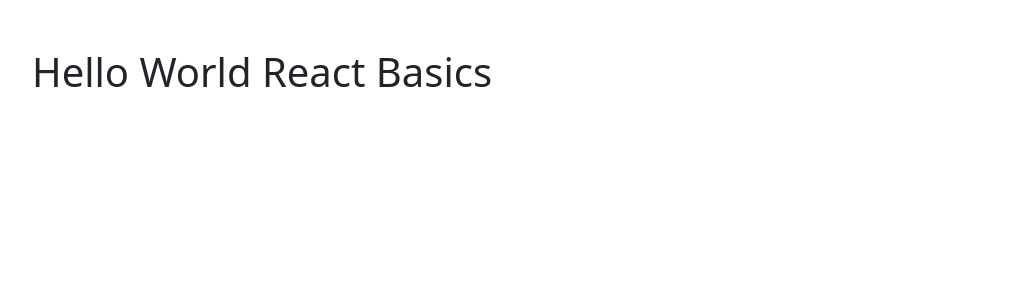
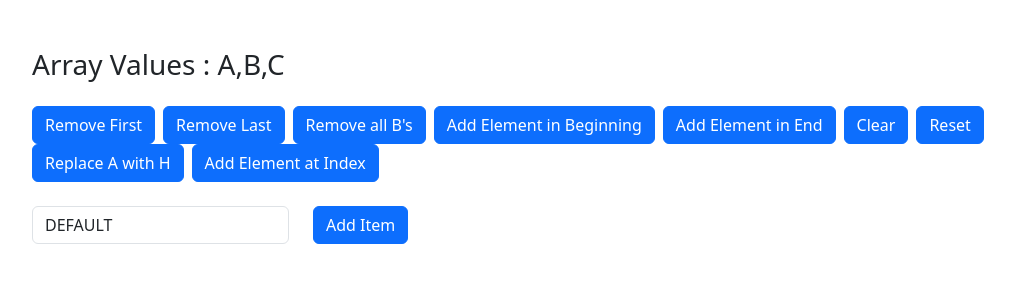
Before and after one commit to gskharmujai/react-basic-intermediate, a React (Vite) app: page / in a window 1280 px wide. Shown: the top 300 px of the page, without its empty margins (50-1065 px from the left). Built offline with nearby package versions, Linux system fonts and the light colour scheme.

Commit message:
state implementation for an array

```diff
--- a/src/App.jsx
+++ b/src/App.jsx
@@ -1,9 +1,91 @@
 import "bootstrap/dist/css/bootstrap.min.css";
+import { useState } from "react";
+
+const DEFAULT_VALUE = ["A", "B", "C"];
 
 function App() {
+  const [array, setArray] = useState(DEFAULT_VALUE);
+  const [value, setValue] = useState("DEFAULT");
+
+  function removeFirst() {
+    setArray(currentArray => {
+      return currentArray.slice(1);
+    });
+  }
+
+  function removeElement(element) {
+    setArray(currentArray => {
+      return currentArray.filter(item => item !== element);
+    });
+  }
+
+  function removeLast() {
+    setArray(currentArray => {
+      return currentArray.slice(0, -1);
+    });
+  }
+
+  function addStart(element) {
+    setArray(currentArray => {
+      return [element, ...currentArray];
+    });
+  }
+
+  function addEnd(element) {
+    setArray(currentArray => {
+      return [...currentArray, element];
+    });
+  }
+
+  function clearArray() {
+    setArray([]);
+  }
+
+  function resetArray() {
+    setArray(DEFAULT_VALUE);
+  }
+
+  function replaceAToH() {
+    setArray(currentArray => {
+      return currentArray.map(item => {
+        if(item === 'A') {
+          return 'H';
+        }
+        return item;
+      })
+    });
+  }
+
+  function addIndex(item, index) {
+    setArray(currentArray => {
+      return [...currentArray.slice(0, index), item, ...currentArray.slice(index)];
+    })
+  }
+
   return (
     <div className="container mt-5">
-      <h1>Hello World React Basics</h1>
+      <h3>Array Values : {array.join(",")}</h3>
+
+      <div className="form-group mt-4">
+        <button onClick={removeFirst} className="btn btn-primary me-2">Remove First</button>
+        <button onClick={removeLast} className="btn btn-primary me-2">Remove Last</button>
+        <button onClick={() => removeElement("B")} className="btn btn-primary me-2">Remove all B's</button>
+        <button onClick={() => addStart("X")} className="btn btn-primary me-2">Add Element in Beginning</button>
+        <button onClick={() => addEnd("Z")} className="btn btn-primary me-2">Add Element in End</button>
+        <button onClick={clearArray} className="btn btn-primary me-2">Clear</button>
+        <button onClick={resetArray} className="btn btn-primary me-2">Reset</button>
+        <button onClick={replaceAToH} className="btn btn-primary me-2">Replace A with H</button>
+        <button onClick={() => addIndex("T", 1)} className="btn btn-primary">Add Element at Index</button>
+      </div>
+
+      <div className="row form-group mt-4 align-items-center">
+        <div className="col-auto">
+          <input className="form-control input-sm" type="text" value={value} onChange={e => setValue(e.target.value)} />
+        </div>
+        <div className="col-auto">
+          <button onClick={() => addStart(value) }className="btn btn-primary">Add Item</button>
+        </div>
+      </div>
     </div>
   );
 }
```
